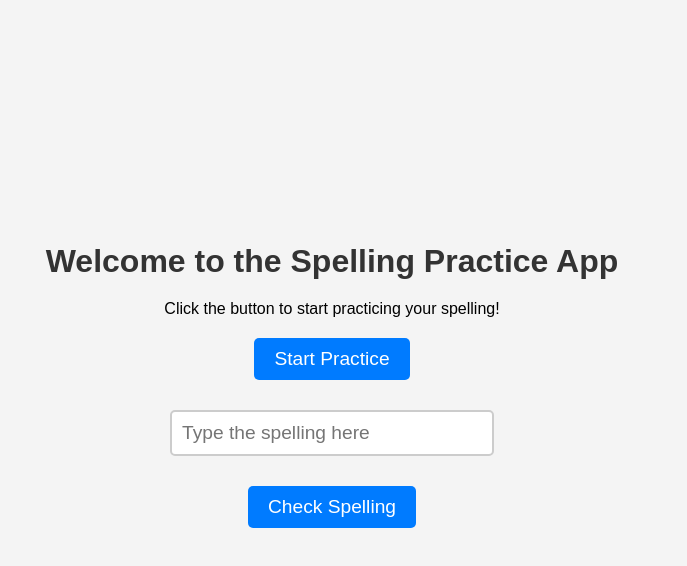
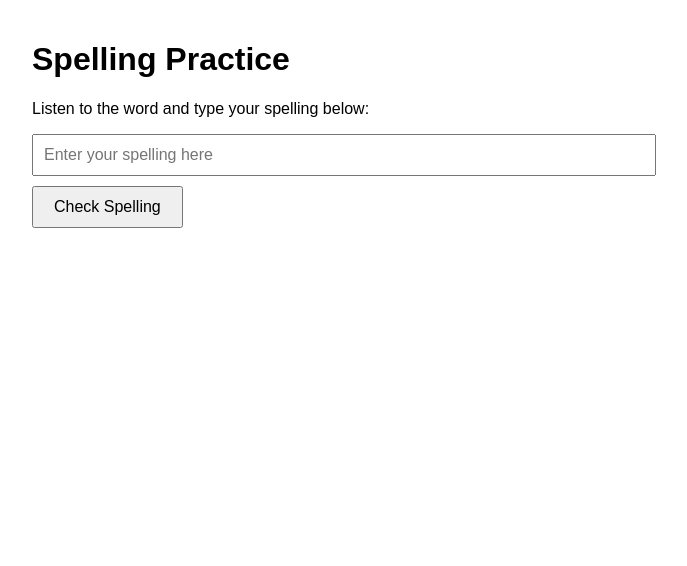
Before and after one commit to xeroph81/spelling-practice-app, a plain HTML site: page index.html in a window 1280 px wide. Shown: the whole page, without its empty margins (308-995 px from the left). Drawn offline with Linux system fonts and the light colour scheme.

Commit message:
Update index.html

```diff
--- a/index.html
+++ b/index.html
@@ -3,34 +3,41 @@
 <head>
     <meta charset="UTF-8">
     <meta name="viewport" content="width=device-width, initial-scale=1.0">
-    <title>Spelling Practice App</title>
-    <head>
-        <meta charset="UTF-8">
-        <meta name="viewport" content="width=device-width, initial-scale=1.0">
-        <title>Spelling Practice App</title>
-        <link rel="stylesheet" href="styles.css"> <!-- Link to CSS file -->
-    </head>
-
+    <title>Spelling Practice</title>
+    <style>
+        body {
+            font-family: Arial, sans-serif;
+            margin: 20px;
+            padding: 20px;
+            max-width: 600px;
+            margin: 0 auto;
+        }
+        #spelling-input {
+            width: 100%;
+            padding: 10px;
+            font-size: 16px;
+            margin-bottom: 10px;
+        }
+        #check-spelling {
+            padding: 10px 20px;
+            font-size: 16px;
+            cursor: pointer;
+        }
+        #feedback {
+            margin-top: 20px;
+            font-size: 18px;
+            font-weight: bold;
+        }
+    </style>
 </head>
 <body>
-    <h1>Welcome to the Spelling Practice App</h1>
-    <p>Click the button to start practicing your spelling!</p>
-
-    <!-- Button to trigger word pronunciation -->
-    <button id="start-practice">Start Practice</button>
-
-    <!-- Placeholder for word display -->
-    <p id="word-display"></p>
-
-    <!-- Input for user to enter the spelling -->
-    <input type="text" id="spelling-input" placeholder="Type the spelling here">
+    <h1>Spelling Practice</h1>
+    <p>Listen to the word and type your spelling below:</p>
+    <input type="text" id="spelling-input" placeholder="Enter your spelling here">
     <button id="check-spelling">Check Spelling</button>
     <p id="feedback"></p>
 
-    <!-- Placeholder for feedback -->
-    <p id="feedback"></p>
-
-    <!-- Link to JavaScript file -->
+    <!-- Link to the external JavaScript file -->
     <script src="app.js"></script>
 </body>
 </html>
```
